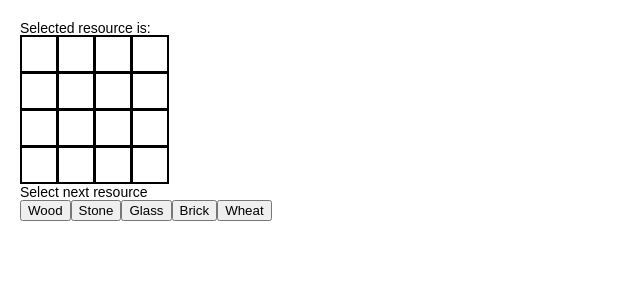
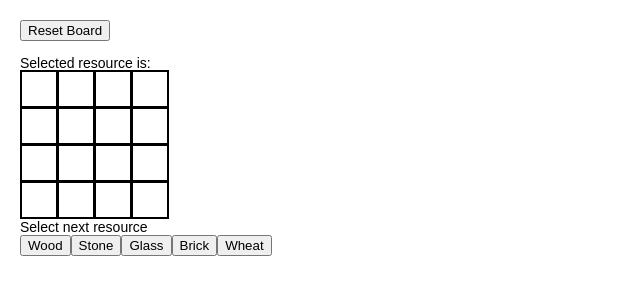
Before and after one commit to jordinnho14/tinyTowns, a React (Create React App) app in the folder tiny-towns/: page / in a window 1280 px wide. Shown: the top 300 px of the page, without its empty margins (0-640 px from the left). Built offline with nearby package versions, Linux system fonts and the light colour scheme.

Commit message:
adds reset button to board

```diff
--- a/tiny-towns/src/components/board/board.js
+++ b/tiny-towns/src/components/board/board.js
@@ -16,8 +16,16 @@ function Board(props) {
         }
     }
 
+    const handleReset = () => {
+        const newSquares = Array(16).fill(null);
+        setSquares(newSquares);
+    }
+
     return (
         <div>
+            <p>
+                <button onClick={() => handleReset()}>Reset Board</button>
+            </p>
             Selected resource is: {props.selectedResource}
             <div className="board-row">
                 {renderSquare(0)}
```
